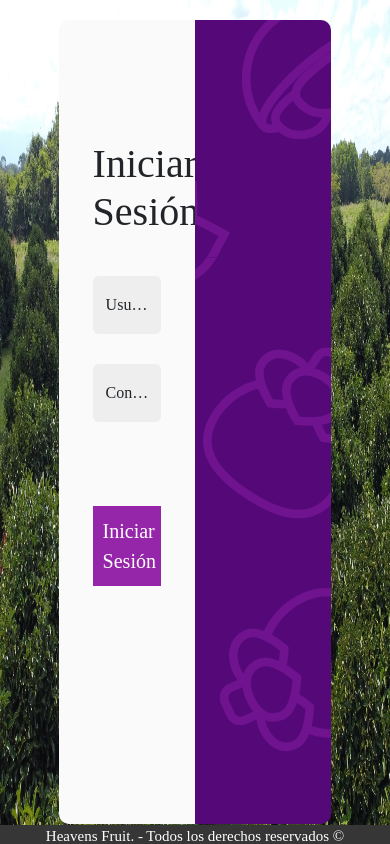
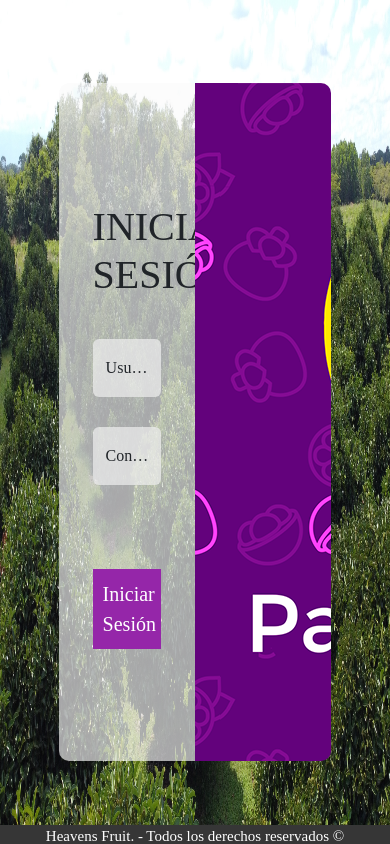
Before and after one commit to Sebastyk120/Django_horarios_V6, a Django app: page /iniciar_sesion/ in a window 390 px wide. Run offline with Django 4.2, Linux system fonts and the light colour scheme; parts of the project's set-up code (start-up, migrations or seed data) failed here and were passed over.

Commit message:
Cambios en el login, vistas responsive y cambios en las col y estilos

```diff
--- a/registro_horas/static/css/Cempleado.css
+++ b/registro_horas/static/css/Cempleado.css
@@ -8,5 +8,5 @@ body {
 }
 
 form{
-    font-family: 'Alegreya Sans';
+    font-family: 'Franklin Gothic Book';
 }
--- a/registro_horas/static/css/Cjornada.css
+++ b/registro_horas/static/css/Cjornada.css
@@ -1,6 +1,6 @@
 .html, body{
     height: 100vh;
-    font-family: 'Alegreya Sans';
+    font-family: 'Franklin Gothic Book';
 }
 body{
     background-image: url(../img/fondojornadas.png);
@@ -11,5 +11,5 @@ body{
 }
 
 form{
-    font-family:'Alegreya Sans';
+    font-family:'Franklin Gothic Book';
 }
--- a/registro_horas/static/css/Signup.css
+++ b/registro_horas/static/css/Signup.css
@@ -8,7 +8,7 @@ body{
     background-repeat: no-repeat;
     display: flex;
     align-items: center;
-    font-family: 'Alegreya Sans';
+    font-family: 'Franklin Gothic Book';
     justify-content: center;
     height: 100vh;
     background-attachment: fixed;
--- a/registro_horas/static/css/loguearte.css
+++ b/registro_horas/static/css/loguearte.css
@@ -11,13 +11,13 @@
     justify-content: center;
     align-items: center;
     height:100vh;
-    font-family: 'lato';
+    font-family: 'Franklin Gothic Book';
   }
   .container{
     width: 80%;
     margin: auto;
     padding: 20px;
-    height:100%
+    height:85%
   }
 
   .login ,.heavens{width: 50%}
@@ -25,7 +25,7 @@
   /*Login*/
   .login{
     float:left;
-    background-color: #fafafa;
+    background-color: #fafafaa6;
     height: 100%;
     border-radius: 10px 0 0 10px;
     text-align: center;
@@ -34,7 +34,7 @@
   .login h1{
     margin-bottom: 40px;
     font-size: 2.5em;
-    font-family: 'Alegreya Sans';
+    font-family: 'Franklin Gothic Book';
   }
 
   input[type="text"] , input[type="password"]{
@@ -42,7 +42,7 @@
     padding: 10px;
     margin-bottom: 30px;
     border: none;
-    background-color: #eeeeef;
+    background-color: #eeeeefb6;
   }
   input[type="checkbox"]{
     float: left;
@@ -68,13 +68,13 @@
     font-size: 20px;
     cursor: pointer;
     transition: 0.3s all ease-in-out;
-    font-family: 'Alegreya Sans';
+    font-family: 'Franklin Gothic Book';
   }
   .login button:hover{
     width:97%;
     font-size: 22px;
     border-radius: 5px;
-    font-family: 'Alegreya Sans';
+    font-family: 'Franklin Gothic Book';
   }
   .login hr{
     width: 30%;
@@ -99,18 +99,19 @@
   .login .copyright{
     display: inline-block;
     float: none;
-    font-family: 'Alegreya Sans';
+    font-family: 'Franklin Gothic Book';
   }
   /*Imagen de Heavens*/
   .heavens{
     float: right;
     background-image: linear-gradient(135deg, #23212f 5%, #9526a9 95%);
-    background-image: url(../img/loginimg.png);
+    background-image: url(../img/loginimg.png) ;
     height: 100%;
     color:#fff;
     border-radius:  0 10px 10px  0;
     text-align: center;
     padding: 100px 0;
+
   }
 
   .footer {
@@ -122,6 +123,6 @@
     background-color: rgb(54, 54, 54);
     color: white;
     text-align: center;
-    font-family: 'Alegreya Sans';
+    font-family: 'Franklin Gothic Book';
     font-size: 15px;
  }
--- a/registro_horas/templates/base.html
+++ b/registro_horas/templates/base.html
@@ -18,8 +18,8 @@
       class="navbar navbar-expand-lg"
       style="
         background-color: #111111;
-        font-family: 'Alegreya Sans';
-        font-size: 14px;"
+        font-family: 'Franklin Gothic Book';
+        font-size: 15px;"
     >
       <div class="container-fluid">
         <a class="navbar-brand" href="/">LIQUIDADOR DE HORARIOS</a>
--- a/registro_horas/templates/crear_festivo.html
+++ b/registro_horas/templates/crear_festivo.html
@@ -18,12 +18,7 @@
           <button class="btn btn-primary"> Guardar</button>
           </div>
           <div class="card-body">
-<<<<<<< HEAD
           <ul class="col-md-5  list-group-horizontal">
-=======
-            <br>
-          <ul class="col-md-5 list-group-horizontal">
->>>>>>> a15e696277afb4b8d50f5e0c47dc0e75dea8938a
             <br>
             {% for festivo_nombre in festivos_nombre %}
                 <li id="columnas">{{ festivo_nombre }}</li>
--- a/registro_horas/templates/iniciar_sesion.html
+++ b/registro_horas/templates/iniciar_sesion.html
@@ -19,20 +19,20 @@
   <div class="container">
     <div class="login">
       <div class="container">
-        <h1>Iniciar Sesión</h1>
+        <h1>INICIAR SESIÓN</h1>
         <form action="/iniciar_sesion/" method="post">
           {% csrf_token %}
           <form class="form-signin" method="POST" action="/iniciar_sesion/">
             <div class="card-body border-primary mb-3 text-center">
               <div class="form-floating mb-3">
-                <input style="font-family: 'Ubuntu'" type="text" placeholder="Usuario" name="username"
+                <input style="font-family: 'Franklin Gothic Book'" type="text" placeholder="Usuario" name="username"
                   class="form-control " />
-                <label style="font-family: 'Ubuntu'" for="floatingInput">Usuario</label>
+                <label style="font-family: 'Franklin Gothic Book'" for="floatingInput">Usuario</label>
               </div>
               <div class="form-floating">
-                <input style="font-family: 'Ubuntu'" type="password" name="password" placeholder="Ingrese Contraseña"
+                <input style="font-family: 'Franklin Gothic Book'" type="password" name="password" placeholder="Ingrese Contraseña"
                   class="form-control" />
-                <label style="font-family: 'Ubuntu'" for="floatingInput">Contraseña</label>
+                <label style="font-family: 'Franklin Gothic Book'" for="floatingInput">Contraseña</label>
               </div>
               <br>
               <button class="button">Iniciar Sesión</button>
```
Also changed, not shown: registro_horas/static/css/ccargo.css (+7 -7 lines), registro_horas/static/css/cfestivo.css (+1 -22 lines), registro_horas/static/css/empleados.css (+4 -3 lines), registro_horas/static/css/home.css (+8 -7 lines), registro_horas/static/css/jornadas.css (+9 -3 lines), db.sqlite3, registro_horas/static/img/login.png (added), registro_horas/static/img/loginimg.png.
